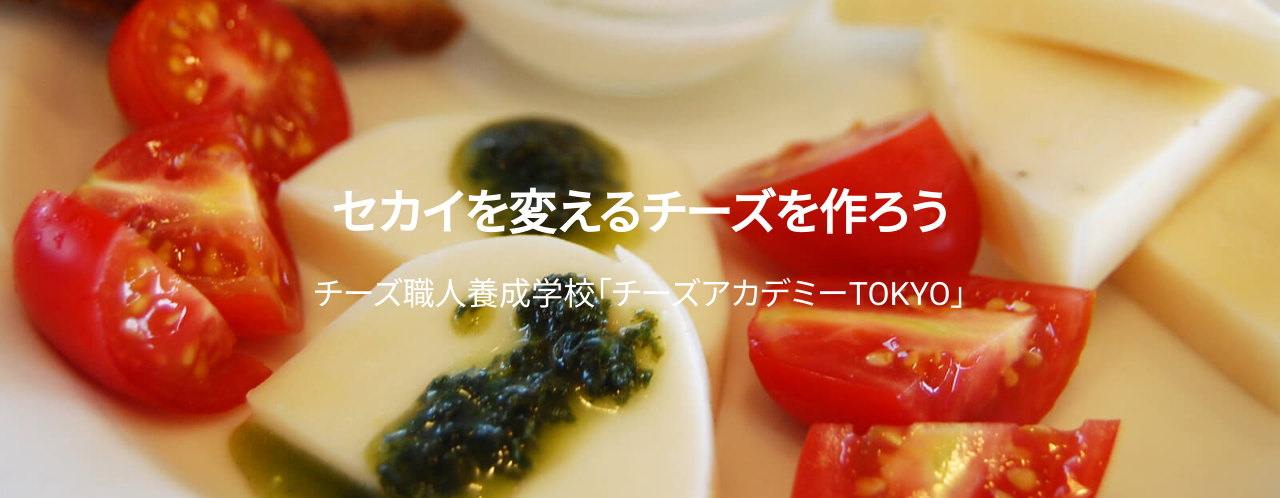
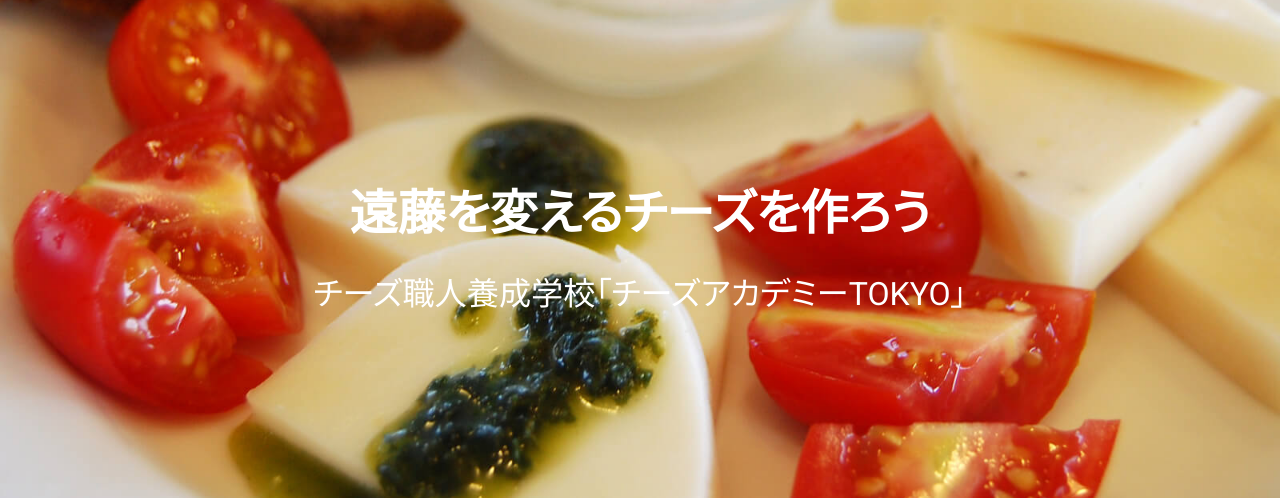
Before and after one commit to chinen5/team-facemuscle, a plain HTML site: page cheeseacademy/index.html in a window 1280 px wide. Shown: the top 498 px of the page. Drawn offline with nearby package versions, Linux system fonts and the light colour scheme.

Commit message:
テスト更新

```diff
--- a/cheeseacademy/index.html
+++ b/cheeseacademy/index.html
@@ -16,7 +16,7 @@
 
 	<!-- main visual -->
 	<div class="main-visual">
-		<h1 class="site-title">セカイを変えるチーズを作ろう
+		<h1 class="site-title">遠藤を変えるチーズを作ろう
 		<span class="site-title__mid">チーズ職人養成学校「チーズアカデミーTOKYO」</span></h1>
 	</div>
 
```
